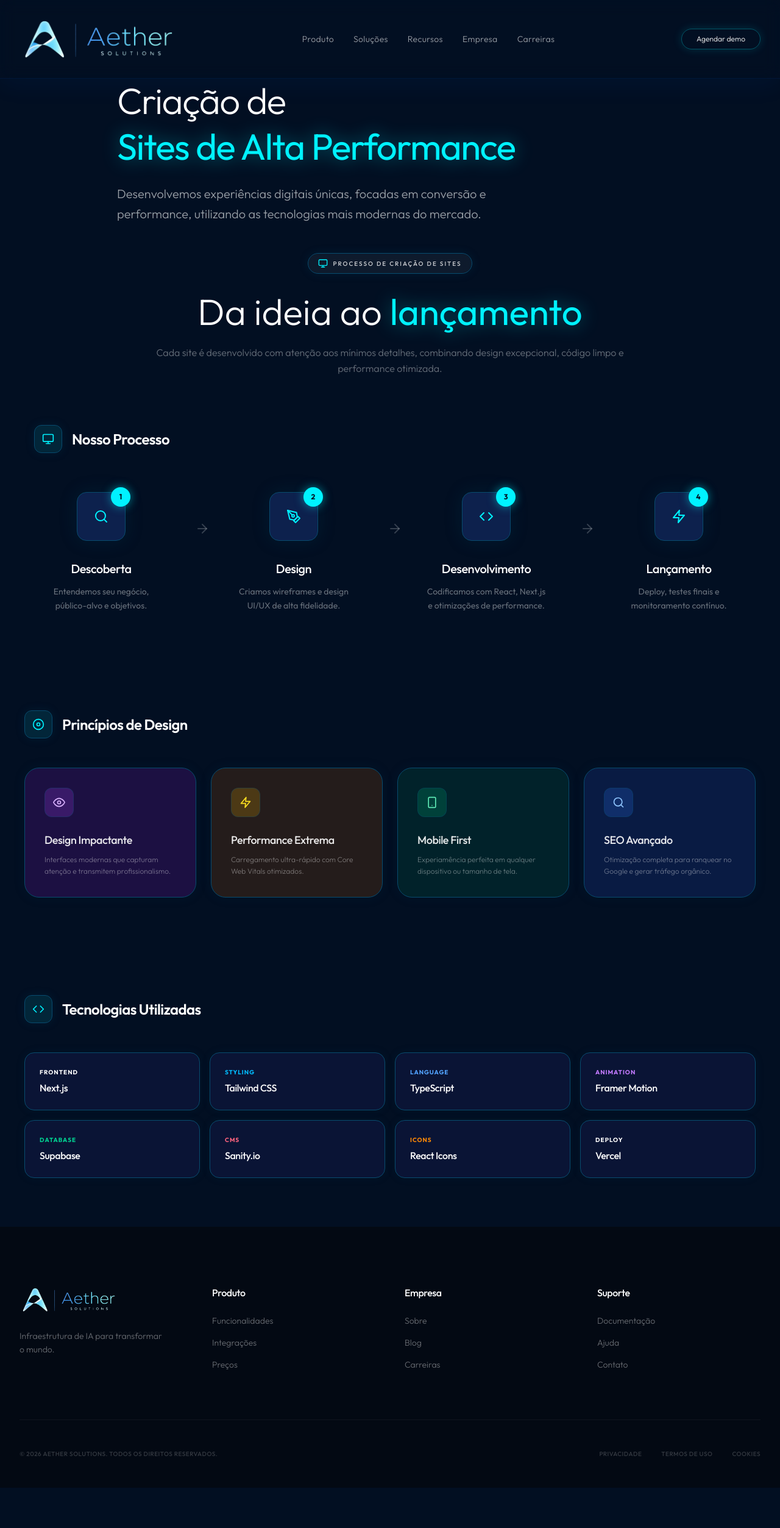
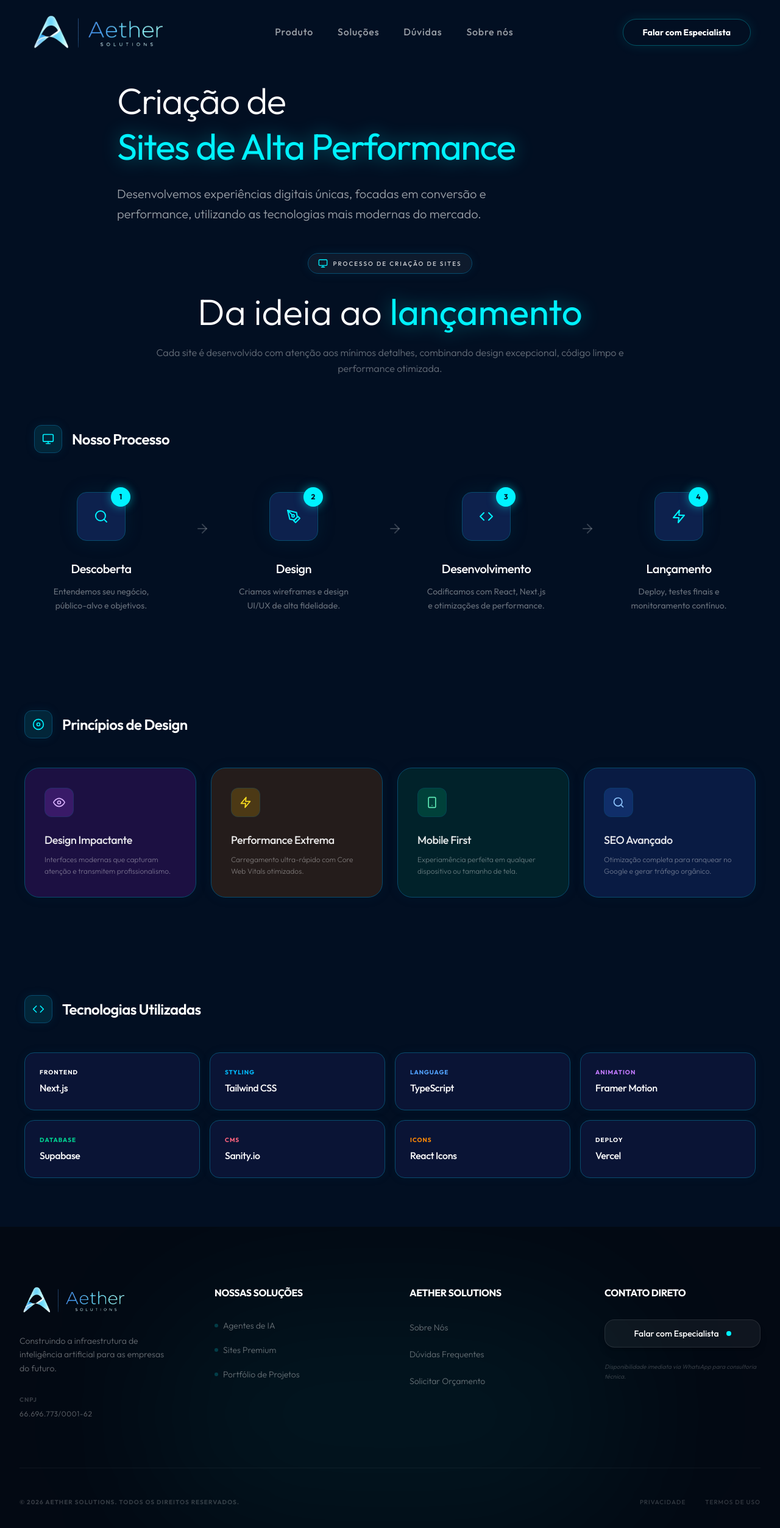
Before and after one commit to GuilhermexTT/Aether-Solutions, a Next.js app: page /solucoes/sites in a window 1280 px wide. Shown: the top 2506 px of the page at 61% size. Before the commit the page ends 2440 px from the top, so only its background shows below. Built offline with nearby package versions, Linux system fonts and the light colour scheme.

Commit message:
Refatoração completa da navegação: correção de âncoras, scroll suave, atualização de CTAs e links de rodapé

```diff
--- a/src/app/globals.css
+++ b/src/app/globals.css
@@ -1,4 +1,8 @@
 @import "tailwindcss";
+
+html {
+  scroll-behavior: smooth;
+}
 
 :root {
   --background: #020F22;
@@ -127,8 +131,6 @@ body {
   perspective: 1000px;
 }
 
-
-
 @keyframes spark-rise {
   0% {
     transform: translateY(180px) scale(0);
--- a/src/components/About.tsx
+++ b/src/components/About.tsx
@@ -45,7 +45,7 @@ export default function About() {
   };
 
   return (
-    <section className="py-16 px-8 bg-[#020F22] overflow-hidden">
+    <section id="sobre" className="py-16 px-8 bg-[#020F22] overflow-hidden">
       <div className="container mx-auto grid grid-cols-1 lg:grid-cols-2 gap-16 items-center">
         {/* Left Content */}
         <motion.div
--- a/src/components/FAQ.tsx
+++ b/src/components/FAQ.tsx
@@ -56,7 +56,7 @@ export default function FAQ() {
   };
 
   return (
-    <section className="py-16 bg-[#020F22] text-white overflow-hidden">
+    <section id="faq" className="py-16 bg-[#020F22] text-white overflow-hidden">
       <div className="container mx-auto px-4 max-w-4xl">
 
         {/* Top Badge */}
--- a/src/components/Footer.tsx
+++ b/src/components/Footer.tsx
@@ -1,69 +1,154 @@
-import { FiTriangle } from "react-icons/fi";
+"use client";
+
 import Link from "next/link";
 import Image from "next/image";
 
 export default function Footer() {
+  const handleSmoothScroll = (e: React.MouseEvent<HTMLAnchorElement>, href: string) => {
+    if (href.startsWith("/#")) {
+      const id = href.replace("/#", "");
+      const element = document.getElementById(id);
+      if (element) {
+        e.preventDefault();
+        const offset = 100; // Espaço para o header fixo
+        const elementPosition = element.getBoundingClientRect().top;
+        const offsetPosition = elementPosition + window.pageYOffset - offset;
+
+        window.scrollTo({
+          top: offsetPosition,
+          behavior: "smooth"
+        });
+
+        window.history.pushState(null, "", href);
+      }
+    }
+  };
+
   return (
     <footer className="bg-[#030913] pt-24 pb-12 relative overflow-hidden">
+      {/* Subtle background glow */}
+      <div className="absolute bottom-0 left-1/2 -translate-x-1/2 w-[800px] h-[400px] bg-accent-cyan/5 blur-[120px] rounded-full pointer-events-none" />
+
       <div className="container mx-auto px-8 relative z-10">
-        <div className="grid grid-cols-1 md:grid-cols-2 lg:grid-cols-4 gap-12 mb-20">
+        <div className="grid grid-cols-1 md:grid-cols-2 lg:grid-cols-4 gap-16 mb-20">
           {/* Logo Column */}
-          <div className="flex flex-col gap-6">
-            <div className="flex items-center gap-2">
-              <div className="relative h-12 w-40">
+          <div className="flex flex-col gap-8">
+            <Link href="/" className="relative h-12 w-44">
               <Image
                 src="/logo-footer.png"
                 alt="Aether Solutions Logo"
                 fill
                 className="object-contain"
               />
+            </Link>
+            <p className="text-white/40 text-sm font-light leading-relaxed max-w-[280px]">
+              Construindo a infraestrutura de inteligência artificial para as empresas do futuro.
+            </p>
+            <div className="flex flex-col gap-2">
+              <p className="text-white/20 text-[10px] uppercase tracking-widest font-bold">CNPJ</p>
+              <p className="text-white/40 text-xs font-light tracking-wider">66.696.773/0001-62</p>
             </div>
           </div>
-            <p className="text-white/40 text-sm font-light leading-relaxed max-w-[240px]">
-              Infraestrutura de IA para transformar o mundo.
-            </p>
-          </div>
 
-          {/* Links Column 1 */}
-          <div className="flex flex-col gap-6">
-            <h4 className="text-white font-medium tracking-tight">Produto</h4>
-            <ul className="flex flex-col gap-4 text-white/40 text-sm font-light">
-              <li className="hover:text-accent-cyan transition-colors cursor-pointer">Funcionalidades</li>
-              <li className="hover:text-accent-cyan transition-colors cursor-pointer">Integrações</li>
-              <li className="hover:text-accent-cyan transition-colors cursor-pointer">Preços</li>
+          {/* Links Column 1: Soluções */}
+          <div className="flex flex-col gap-8">
+            <h4 className="text-white text-base font-bold tracking-tight uppercase">Nossas Soluções</h4>
+            <ul className="flex flex-col gap-5">
+              <li>
+                <Link
+                  href="/solucoes/agentes"
+                  className="text-white/40 text-sm font-light hover:text-accent-cyan transition-all duration-300 flex items-center gap-2 group"
+                >
+                  <span className="w-1.5 h-1.5 rounded-full bg-accent-cyan/20 group-hover:bg-accent-cyan transition-colors" />
+                  Agentes de IA
+                </Link>
+              </li>
+              <li>
+                <Link
+                  href="/solucoes/sites"
+                  className="text-white/40 text-sm font-light hover:text-accent-cyan transition-all duration-300 flex items-center gap-2 group"
+                >
+                  <span className="w-1.5 h-1.5 rounded-full bg-accent-cyan/20 group-hover:bg-accent-cyan transition-colors" />
+                  Sites Premium
+                </Link>
+              </li>
+              <li>
+                <Link
+                  href="/#portfolio"
+                  onClick={(e) => handleSmoothScroll(e, "/#portfolio")}
+                  className="text-white/40 text-sm font-light hover:text-accent-cyan transition-all duration-300 flex items-center gap-2 group"
+                >
+                  <span className="w-1.5 h-1.5 rounded-full bg-accent-cyan/20 group-hover:bg-accent-cyan transition-colors" />
+                  Portfólio de Projetos
+                </Link>
+              </li>
             </ul>
           </div>
 
-          {/* Links Column 2 */}
-          <div className="flex flex-col gap-6">
-            <h4 className="text-white font-medium tracking-tight">Empresa</h4>
-            <ul className="flex flex-col gap-4 text-white/40 text-sm font-light">
-              <li className="hover:text-accent-cyan transition-colors cursor-pointer">Sobre</li>
-              <li className="hover:text-accent-cyan transition-colors cursor-pointer">Blog</li>
-              <li className="hover:text-accent-cyan transition-colors cursor-pointer">Carreiras</li>
+          {/* Links Column 2: Empresa */}
+          <div className="flex flex-col gap-8">
+            <h4 className="text-white text-base font-bold tracking-tight uppercase">Aether Solutions</h4>
+            <ul className="flex flex-col gap-5">
+              <li>
+                <Link
+                  href="/#sobre"
+                  onClick={(e) => handleSmoothScroll(e, "/#sobre")}
+                  className="text-white/40 text-sm font-light hover:text-accent-cyan transition-all duration-300"
+                >
+                  Sobre Nós
+                </Link>
+              </li>
+              <li>
+                <Link
+                  href="/#faq"
+                  onClick={(e) => handleSmoothScroll(e, "/#faq")}
+                  className="text-white/40 text-sm font-light hover:text-accent-cyan transition-all duration-300"
+                >
+                  Dúvidas Frequentes
+                </Link>
+              </li>
+              <li>
+                <Link
+                  href="https://wa.me/55XXXXXXXXXXX?text=Olá,%20gostaria%20de%20solicitar%20um%20orçamento."
+                  target="_blank"
+                  className="text-white/40 text-sm font-light hover:text-accent-cyan transition-all duration-300"
+                >
+                  Solicitar Orçamento
+                </Link>
+              </li>
             </ul>
           </div>
 
-          {/* Links Column 3 */}
+          {/* Links Column 3: Contato */}
+          <div className="flex flex-col gap-8">
+            <h4 className="text-white text-base font-bold tracking-tight uppercase">Contato Direto</h4>
             <div className="flex flex-col gap-6">
-            <h4 className="text-white font-medium tracking-tight">Suporte</h4>
-            <ul className="flex flex-col gap-4 text-white/40 text-sm font-light">
-              <li className="hover:text-accent-cyan transition-colors cursor-pointer">Documentação</li>
-              <li className="hover:text-accent-cyan transition-colors cursor-pointer">Ajuda</li>
-              <li className="hover:text-accent-cyan transition-colors cursor-pointer">Contato</li>
-            </ul>
+              <Link
+                href="https://wa.me/55XXXXXXXXXXX?text=Olá,%20gostaria%20de%20falar%20com%20um%20especialista."
+                target="_blank"
+                className="px-6 py-3 rounded-2xl bg-white/5 border border-white/10 text-white font-medium text-sm flex items-center justify-center gap-3 hover:bg-accent-cyan/10 hover:border-accent-cyan transition-all duration-500 group shadow-lg"
+              >
+                Falar com Especialista
+                <div className="w-2 h-2 rounded-full bg-accent-cyan animate-pulse" />
+              </Link>
+              <p className="text-white/20 text-[10px] leading-relaxed italic">
+                Disponibilidade imediata via WhatsApp para consultoria técnica.
+              </p>
+            </div>
           </div>
         </div>
 
         {/* Bottom Bar */}
-        <div className="pt-12 border-t border-white/5 flex flex-col md:flex-row justify-between items-center gap-6">
-          <p className="text-white/20 text-[10px] tracking-wider uppercase font-medium">
+        <div className="pt-12 border-t border-white/5 flex flex-col md:flex-row justify-between items-center gap-8">
+          <div className="flex flex-col gap-2">
+            <p className="text-white/20 text-[10px] tracking-widest uppercase font-bold">
               © 2026 Aether Solutions. Todos os direitos reservados.
             </p>
-          <div className="flex items-center gap-8 text-white/20 text-[10px] tracking-wider uppercase font-medium">
-            <Link href="/politica-de-privacidade" className="hover:text-white transition-colors cursor-pointer">Privacidade</Link>
-            <Link href="/termos-de-uso" className="hover:text-white transition-colors cursor-pointer">Termos de Uso</Link>
-            <span className="hover:text-white transition-colors cursor-pointer">Cookies</span>
+          </div>
+
+          <div className="flex flex-wrap items-center justify-center gap-8">
+            <Link href="/politica-de-privacidade" className="text-white/20 text-[10px] tracking-widest uppercase font-medium hover:text-white transition-colors">Privacidade</Link>
+            <Link href="/termos-de-uso" className="text-white/20 text-[10px] tracking-widest uppercase font-medium hover:text-white transition-colors">Termos de Uso</Link>
           </div>
         </div>
       </div>
--- a/src/components/Hero.tsx
+++ b/src/components/Hero.tsx
@@ -1,9 +1,30 @@
 "use client";
 
+import Link from "next/link";
 import Image from "next/image";
 import { motion } from "framer-motion";
 
 export default function Hero() {
+  const handleSmoothScroll = (e: React.MouseEvent<HTMLAnchorElement>, href: string) => {
+    if (href.startsWith("/#")) {
+      const id = href.replace("/#", "");
+      const element = document.getElementById(id);
+      if (element) {
+        e.preventDefault();
+        const offset = 100; // Espaço para o header fixo
+        const elementPosition = element.getBoundingClientRect().top;
+        const offsetPosition = elementPosition + window.pageYOffset - offset;
+
+        window.scrollTo({
+          top: offsetPosition,
+          behavior: "smooth"
+        });
+
+        window.history.pushState(null, "", href);
+      }
+    }
+  };
+
   return (
     <section
       className="relative min-h-0 md:min-h-[90vh] flex items-center px-8 pt-32 pb-0 md:pb-20 overflow-hidden will-change-transform"
@@ -52,13 +73,21 @@ export default function Hero() {
             transition={{ duration: 0.5, delay: 0.8 }}
             className="flex flex-wrap gap-4 mt-4"
           >
-            <button className="px-8 py-4 rounded-xl bg-gradient-to-r from-[#0363F8] to-[#20A2F8] text-white font-bold shadow-[0_0_15px_rgba(3,99,248,0.3)] hover:shadow-[0_0_25px_rgba(3,99,248,0.5)] transition-all flex items-center gap-2">
-              Agendar uma demo
+            <Link
+              href="https://wa.me/55XXXXXXXXXXX?text=Olá,%20gostaria%20de%20falar%20com%20um%20especialista%20da%20Aether%20Solutions."
+              target="_blank"
+              className="px-8 py-4 rounded-xl bg-gradient-to-r from-[#0363F8] to-[#20A2F8] text-white font-bold shadow-[0_0_15px_rgba(3,99,248,0.3)] hover:shadow-[0_0_25px_rgba(3,99,248,0.5)] transition-all flex items-center gap-2"
+            >
+              Falar com Especialista
               <span className="text-xl">→</span>
-            </button>
-            <button className="px-8 py-4 rounded-xl border border-white/20 bg-[#000B1F] font-semibold text-white shadow-[0_0_15px_rgba(255,255,255,0.15)] hover:shadow-[0_0_20px_rgba(255,255,255,0.25)] hover:bg-white/5 transition-all">
+            </Link>
+            <Link
+              href="/#portfolio"
+              onClick={(e) => handleSmoothScroll(e, "/#portfolio")}
+              className="px-8 py-4 rounded-xl border border-white/20 bg-[#000B1F] font-semibold text-white shadow-[0_0_15px_rgba(255,255,255,0.15)] hover:shadow-[0_0_20px_rgba(255,255,255,0.25)] hover:bg-white/5 transition-all"
+            >
               Conheça o produto
-            </button>
+            </Link>
           </motion.div>
         </motion.div>
 
--- a/src/components/Navbar.tsx
+++ b/src/components/Navbar.tsx
@@ -1,34 +1,99 @@
+"use client";
+
 import Link from "next/link";
 import Image from "next/image";
+import { useEffect, useState } from "react";
 
 export default function Navbar() {
+  const [scrolled, setScrolled] = useState(false);
+
+  useEffect(() => {
+    const handleScroll = () => {
+      setScrolled(window.scrollY > 20);
+    };
+    window.addEventListener("scroll", handleScroll);
+    return () => window.removeEventListener("scroll", handleScroll);
+  }, []);
+
+  const handleSmoothScroll = (e: React.MouseEvent<HTMLAnchorElement>, href: string) => {
+    if (href === "/") {
+      e.preventDefault();
+      window.scrollTo({ top: 0, behavior: "smooth" });
+      window.history.pushState(null, "", "/");
+      return;
+    }
+
+    if (href.startsWith("/#")) {
+      const id = href.replace("/#", "");
+      const element = document.getElementById(id);
+      if (element) {
+        e.preventDefault();
+        const offset = 100; // Espaço para o header fixo
+        const elementPosition = element.getBoundingClientRect().top;
+        const offsetPosition = elementPosition + window.pageYOffset - offset;
+
+        window.scrollTo({
+          top: offsetPosition,
+          behavior: "smooth"
+        });
+
+        window.history.pushState(null, "", href);
+      }
+    }
+  };
+
+  const navLinks = [
+    { name: "Produto", href: "/#portfolio" },
+    { name: "Soluções", href: "/#solucoes" },
+    { name: "Dúvidas", href: "/#faq" },
+    { name: "Sobre nós", href: "/#sobre" },
+  ];
+
   return (
     <nav
-      className="fixed top-0 left-0 right-0 z-50 flex items-center justify-between px-4 md:px-8 py-4 md:py-6 bg-transparent backdrop-blur-md border-b border-[#0363F8]/10 shadow-[0_10px_40px_rgba(3,99,248,0.06)] will-change-transform"
-      style={{ transform: 'translateZ(0)' }}
+      className={`fixed top-0 left-0 right-0 z-50 flex items-center justify-between px-6 md:px-12 py-4 md:py-5 transition-all duration-500 ${
+        scrolled
+          ? "bg-[#020F22]/80 backdrop-blur-xl border-b border-accent-cyan/20 shadow-[0_10px_40px_rgba(0,242,255,0.1)]"
+          : "bg-transparent border-b border-transparent"
+      }`}
     >
-      <Link href="/" className="relative h-12 w-40 md:h-20 md:w-64 group">
+      <Link
+        href="/"
+        onClick={(e) => handleSmoothScroll(e, "/")}
+        className="relative h-12 w-40 md:h-16 md:w-56 group transition-transform duration-300 hover:scale-105"
+      >
         <Image
           src="/logo-marca.png"
           alt="Aether Solutions Logo"
           fill
-          className="object-contain transition-transform duration-300"
+          className="object-contain"
           priority
         />
       </Link>
 
-      <div className="hidden md:flex items-center gap-8 text-sm font-light text-white/60 tracking-wide">
-        <Link href="#" className="hover:text-accent-cyan transition-colors">Produto</Link>
-        <Link href="#" className="hover:text-accent-cyan transition-colors">Soluções</Link>
-        <Link href="#" className="hover:text-accent-cyan transition-colors">Recursos</Link>
-        <Link href="#" className="hover:text-accent-cyan transition-colors">Empresa</Link>
-        <Link href="#" className="hover:text-accent-cyan transition-colors">Carreiras</Link>
+      <div className="hidden md:flex items-center gap-10">
+        {navLinks.map((link) => (
+          <Link
+            key={link.name}
+            href={link.href}
+            onClick={(e) => handleSmoothScroll(e, link.href)}
+            className="relative text-base font-medium text-white/60 tracking-wider hover:text-white transition-all duration-300 group"
+          >
+            {link.name}
+            <span className="absolute -bottom-1 left-0 w-0 h-[2px] bg-accent-cyan transition-all duration-300 group-hover:w-full shadow-[0_0_8px_rgba(0,242,255,0.8)]" />
+          </Link>
+        ))}
       </div>
 
       <div>
-        <button className="px-6 py-2 rounded-full border border-accent-cyan/30 text-xs font-light text-white hover:bg-accent-cyan/10 hover:border-accent-cyan transition-all shadow-[0_0_15px_rgba(0,242,255,0.15)]">
-          Agendar demo
-        </button>
+        <Link
+          href="https://wa.me/55XXXXXXXXXXX?text=Olá,%20gostaria%20de%20falar%20com%20um%20especialista%20da%20Aether%20Solutions."
+          target="_blank"
+          className="relative px-8 py-3 rounded-full border border-accent-cyan/30 text-sm font-bold text-white overflow-hidden group transition-all duration-300 hover:border-accent-cyan shadow-[0_0_20px_rgba(0,242,255,0.1)] hover:shadow-[0_0_30px_rgba(0,242,255,0.3)]"
+        >
+          <span className="relative z-10">Falar com Especialista</span>
+          <div className="absolute inset-0 bg-accent-cyan/0 group-hover:bg-accent-cyan/10 transition-colors duration-300" />
+        </Link>
       </div>
     </nav>
   );
--- a/src/components/Showcase.tsx
+++ b/src/components/Showcase.tsx
@@ -100,8 +100,28 @@ export default function Showcase() {
     return projects.filter(p => p.type === filter).length;
   };
 
+  const handleSmoothScroll = (e: React.MouseEvent<HTMLButtonElement>, href: string) => {
+    if (href.startsWith("/#")) {
+      const id = href.replace("/#", "");
+      const element = document.getElementById(id);
+      if (element) {
+        e.preventDefault();
+        const offset = 100; // Espaço para o header fixo
+        const elementPosition = element.getBoundingClientRect().top;
+        const offsetPosition = elementPosition + window.pageYOffset - offset;
+
+        window.scrollTo({
+          top: offsetPosition,
+          behavior: "smooth"
+        });
+
+        window.history.pushState(null, "", href);
+      }
+    }
+  };
+
   return (
-    <section className="relative py-24 min-h-[900px] overflow-hidden bg-[#020F22]">
+    <section id="portfolio" className="relative py-24 min-h-[900px] overflow-hidden bg-[#000B1F]">
       {/* Subtle Grid Background */}
       <div className="absolute inset-0 opacity-10 pointer-events-none"
         style={{
@@ -192,7 +212,7 @@ export default function Showcase() {
                           />
 
                           {/* Overlay & Content */}
-                          <div className={`absolute inset-0 bg-gradient-to-t from-[#020F22] via-transparent to-transparent flex flex-col justify-end p-6 md:p-10
+                          <div className={`absolute inset-0 bg-gradient-to-t from-[#000B1F] via-transparent to-transparent flex flex-col justify-end p-6 md:p-10
                             ${isCenter ? 'opacity-100' : 'opacity-0 md:group-hover:opacity-100'} transition-opacity duration-300`}>
 
                             {isCenter && (
@@ -279,7 +299,7 @@ export default function Showcase() {
                         : "border-white/5 bg-white/[0.02] text-white/40 hover:border-white/20 hover:text-white"}`}
                   >
                     {cat.name}
-                    <span className={`px-2 py-0.5 rounded-md text-[10px] ${activeCategory === cat.filter ? "bg-accent-cyan text-[#020F22]" : "bg-white/10 text-white/40"}`}>
+                    <span className={`px-2 py-0.5 rounded-md text-[10px] ${activeCategory === cat.filter ? "bg-accent-cyan text-[#000B1F]" : "bg-white/10 text-white/40"}`}>
                       {getCount(cat.filter)}
                     </span>
                   </button>
@@ -304,7 +324,7 @@ export default function Showcase() {
                     />
 
                     {/* Project Info Overlay */}
-                    <div className="absolute inset-0 bg-gradient-to-t from-[#020F22] via-transparent to-transparent p-10 flex flex-col justify-between">
+                    <div className="absolute inset-0 bg-gradient-to-t from-[#000B1F] via-transparent to-transparent p-10 flex flex-col justify-between">
                       <div className="inline-flex items-center px-3 py-1 rounded-full bg-accent-cyan/10 border border-accent-cyan/30 text-[10px] font-bold text-accent-cyan uppercase tracking-tighter w-fit h-fit backdrop-blur-md">
                         {project.category}
                       </div>
@@ -324,7 +344,8 @@ export default function Showcase() {
                 <motion.button
                   whileHover={{ scale: 1.05 }}
                   whileTap={{ scale: 0.95 }}
-                  className="px-8 py-4 rounded-2xl bg-[#020F22] border border-accent-cyan/50 text-white font-bold flex items-center gap-3 shadow-[0_0_30px_rgba(0,242,255,0.1)] hover:shadow-[0_0_40px_rgba(0,242,255,0.2)] transition-all"
+                  onClick={(e) => handleSmoothScroll(e, "/#contato")}
+                  className="px-8 py-4 rounded-2xl bg-[#000B1F] border border-accent-cyan/50 text-white font-bold flex items-center gap-3 shadow-[0_0_30px_rgba(0,242,255,0.1)] hover:shadow-[0_0_40px_rgba(0,242,255,0.2)] transition-all"
                 >
                   <FiStar className="text-accent-cyan" /> Iniciar Novo Projeto
                 </motion.button>
--- a/src/components/Solutions.tsx
+++ b/src/components/Solutions.tsx
@@ -54,7 +54,7 @@ export default function Solutions() {
   };
 
   return (
-    <section className="py-20 px-8 bg-[#020F22]">
+    <section id="solucoes" className="py-20 px-8 bg-[#020F22]">
       <div className="container mx-auto">
         <motion.div
           initial={{ opacity: 0, y: 20 }}
```
Also changed, not shown: src/components/CTA.tsx (+8 -2 lines). Lines whose indentation alone changed are shown as unchanged.
